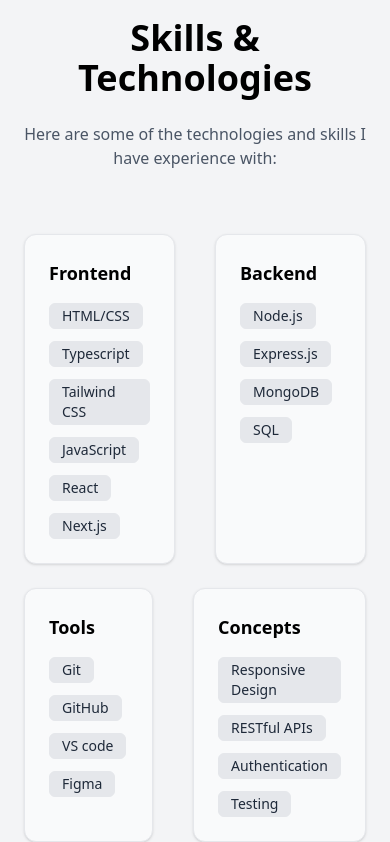
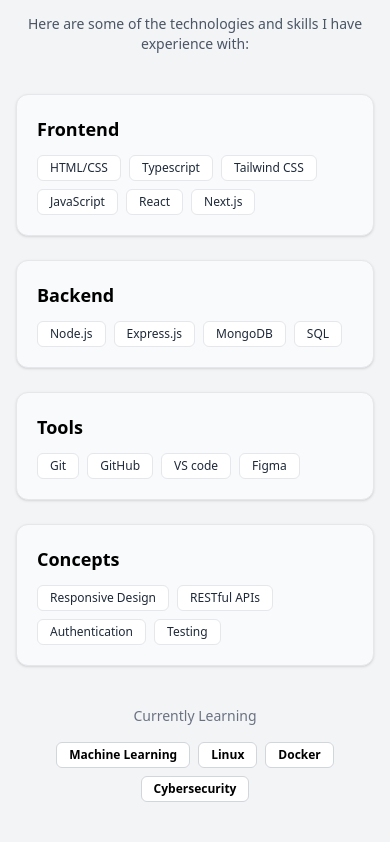
Before and after one commit to Her0x00/portfolio, a Next.js app: page / in a window 390 px wide. Shown: the part 3074-3916 px from the top of the page. Built offline with nearby package versions, Linux system fonts and the light colour scheme.

Commit message:
Fixed skillstech to look good one phones aswell

```diff
--- a/src/app/components/Skillstech.tsx
+++ b/src/app/components/Skillstech.tsx
@@ -14,37 +14,67 @@
 export default function Skillstech() {
     return (
         <section id="skills" className="w-full bg-gray-100">
-            <div className="max-w-6xl mx-auto px-6 py-26">
-                <h2 className="text-4xl font-semibold text-center mb-6 w-full">Skills & Technologies</h2>
-                <p className="text-center text-gray-600 max-w-2xl mx-auto mb-16">
+            <div className="max-w-6xl mx-auto px-4 sm:px-6 lg:px-8 py-12 sm:py-16">
+                <h2 className="text-3xl sm:text-4xl font-semibold text-center mb-4">Skills & Technologies</h2>
+                <p className="text-center text-gray-600 max-w-2xl mx-auto mb-10 text-sm sm:text-base">
                     Here are some of the technologies and skills I have experience with:
                 </p>
 
-                { /* Frontend and backend skill card */}
-
-                <div className='flex flex-row md:flex-row gap-10'>
+                {/* Responsive grid for all cards */}
+                <div className="grid grid-cols-1 md:grid-cols-2 gap-6">
                     {/* Frontend Card */}
-                    <div className="bg-gray-50 border border-gray-200 rounded-xl p-6 shadow-sm w-full md:w-1/2">
-                        <h2 className="text-lg font-semibold mb-4">Frontend</h2>
-                        <div className="flex flex-wrap gap-3">
+                    <div className="bg-gray-50 border border-gray-200 rounded-xl p-5 sm:p-6 shadow-sm hover:shadow-md transition transform hover:-translate-y-0.5">
+                        <h3 className="text-lg sm:text-xl font-semibold mb-3">Frontend</h3>
+                        <div className="flex flex-wrap gap-2">
                             {skillcardProps.frontend.map((item) => (
                                 <span
                                     key={item}
-                                    className="px-3 py-0.5 bg-gray-200 text-gray-800 text-sm rounded-md font-medium border border-gray-200 hover:bg-gray-200 transition"
+                                    className="px-3 py-1 bg-white text-gray-800 text-xs sm:text-sm rounded-md font-medium border border-gray-200 hover:bg-gray-50 transition"
                                 >
                                     {item}
                                 </span>
                             ))}
                         </div>
                     </div>
+
                     {/* Backend Card */}
-                    <div className="bg-gray-50 border border-gray-200 rounded-xl p-6 shadow-sm w-full md:w-1/2">
-                        <h2 className="text-lg font-semibold mb-4">Backend</h2>
-                        <div className="flex flex-wrap gap-3">
+                    <div className="bg-gray-50 border border-gray-200 rounded-xl p-5 sm:p-6 shadow-sm hover:shadow-md transition transform hover:-translate-y-0.5">
+                        <h3 className="text-lg sm:text-xl font-semibold mb-3">Backend</h3>
+                        <div className="flex flex-wrap gap-2">
                             {skillcardProps.backend.map((item) => (
                                 <span
                                     key={item}
-                                    className="px-3 py-0.5 bg-gray-200 text-gray-800 text-sm rounded-md font-medium border border-gray-200 hover:bg-gray-200 transition"
+                                    className="px-3 py-1 bg-white text-gray-800 text-xs sm:text-sm rounded-md font-medium border border-gray-200 hover:bg-gray-50 transition"
+                                >
+                                    {item}
+                                </span>
+                            ))}
+                        </div>
+                    </div>
+
+                    {/* Tools Card */}
+                    <div className="bg-gray-50 border border-gray-200 rounded-xl p-5 sm:p-6 shadow-sm hover:shadow-md transition transform hover:-translate-y-0.5">
+                        <h3 className="text-lg sm:text-xl font-semibold mb-3">Tools</h3>
+                        <div className="flex flex-wrap gap-2">
+                            {skillcardProps.tools.map((item) => (
+                                <span
+                                    key={item}
+                                    className="px-3 py-1 bg-white text-gray-800 text-xs sm:text-sm rounded-md font-medium border border-gray-200 hover:bg-gray-50 transition"
+                                >
+                                    {item}
+                                </span>
+                            ))}
+                        </div>
+                    </div>
+
+                    {/* Concepts Card */}
+                    <div className="bg-gray-50 border border-gray-200 rounded-xl p-5 sm:p-6 shadow-sm hover:shadow-md transition transform hover:-translate-y-0.5">
+                        <h3 className="text-lg sm:text-xl font-semibold mb-3">Concepts</h3>
+                        <div className="flex flex-wrap gap-2">
+                            {skillcardProps.Concepts.map((item) => (
+                                <span
+                                    key={item}
+                                    className="px-3 py-1 bg-white text-gray-800 text-xs sm:text-sm rounded-md font-medium border border-gray-200 hover:bg-gray-50 transition"
                                 >
                                     {item}
                                 </span>
@@ -53,56 +83,21 @@
                     </div>
                 </div>
 
-                {/* Second row */}
-
-                <div className='flex flex-row md:flex-row gap-10 mt-6'>
-
-                    {/* Tools Card */}
-                    <div className="bg-gray-50 border border-gray-200 rounded-xl p-6 shadow-sm w-full md:w-1/2">
-                        <h2 className="text-lg font-semibold mb-4">Tools</h2>
-                        <div className="flex flex-wrap gap-3">
-                            {skillcardProps.tools.map((item) => (
-                                <span
-                                    key={item}
-                                    className="px-3 py-0.5 bg-gray-200 text-gray-800 text-sm rounded-md font-medium border border-gray-200 hover:bg-gray-200 transition"
-                                >
-                                    {item}
-                                </span>
-                            ))}
-                        </div>
-                    </div>
-                    {/* Concept card */}
-                    <div className="bg-gray-50 border border-gray-200 rounded-xl p-6 shadow-sm w-full md:w-1/2">
-                        <h2 className="text-lg font-semibold mb-4">Concepts</h2>
-                        <div className="flex flex-wrap gap-3">
-                            {skillcardProps.Concepts.map((item) => (
-                                <span
-                                    key={item}
-                                    className="px-3 py-0.5 bg-gray-200 text-gray-800 text-sm rounded-md font-medium border border-gray-200 hover:bg-gray-200 transition"
-                                >
-                                    {item}
-                                </span>
-                            ))}
-                        </div>
-                    </div>
-
-                </div>
-                <div className="flex items-center justify-center flex-col mt-10">
-                    <h2 className='text-gray-500'>Currently Learning</h2>
-                    <div className='flex gap-3 mt-4'>
+                {/* Currently learning */}
+                <div className="flex flex-col items-center justify-center mt-10">
+                    <h3 className='text-gray-500 text-sm sm:text-base'>Currently Learning</h3>
+                    <div className='flex flex-wrap gap-2 mt-4 justify-center'>
                         {CurrentlyLearning.learning.map(v => (
                             <span
                                 key={v}
-                                className="px-3 py-0.5 gap  text-black text-sm rounded-md font-semibold border border-gray-400 hover:bg-gray-200 transition"
+                                className="px-3 py-1 bg-white text-black text-xs sm:text-sm rounded-md font-semibold border border-gray-300 hover:bg-gray-50 transition"
                             >
                                 {v}
                             </span>
                         ))}
                     </div>
                 </div>
-
-
             </div>
-        </section >
+        </section>
     )
 }
```
